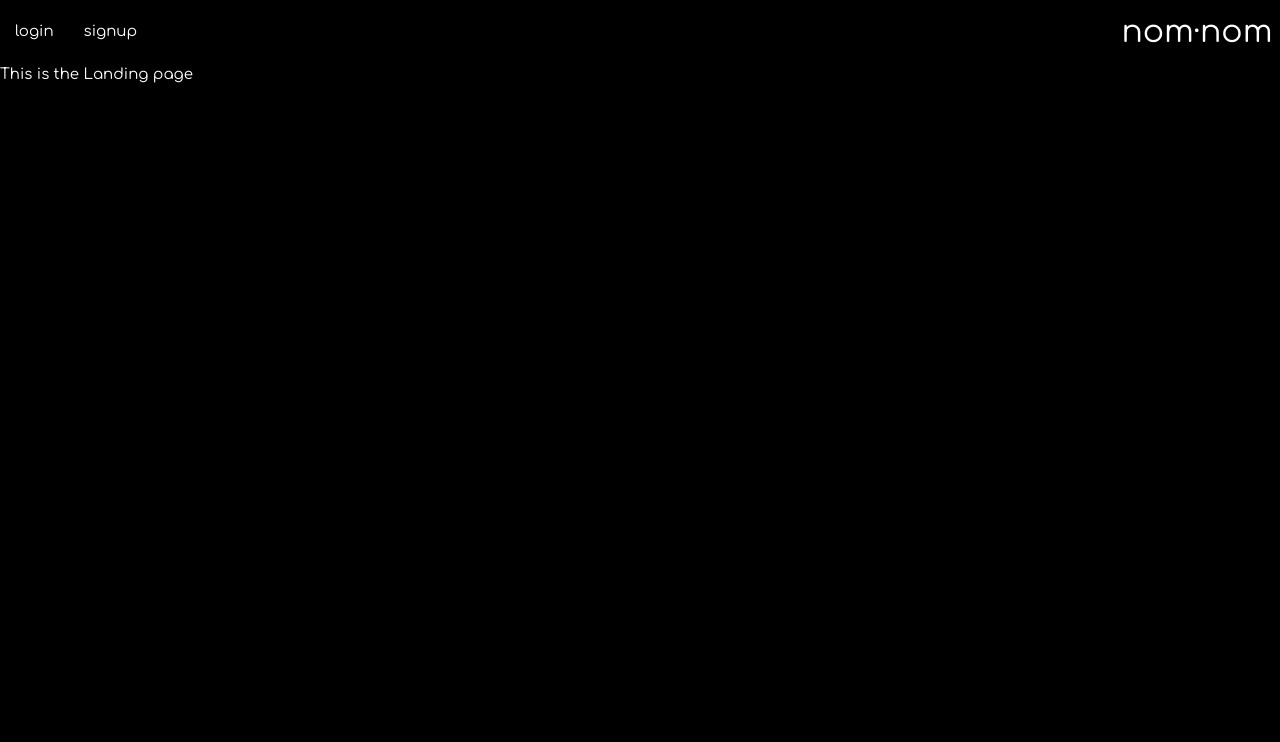
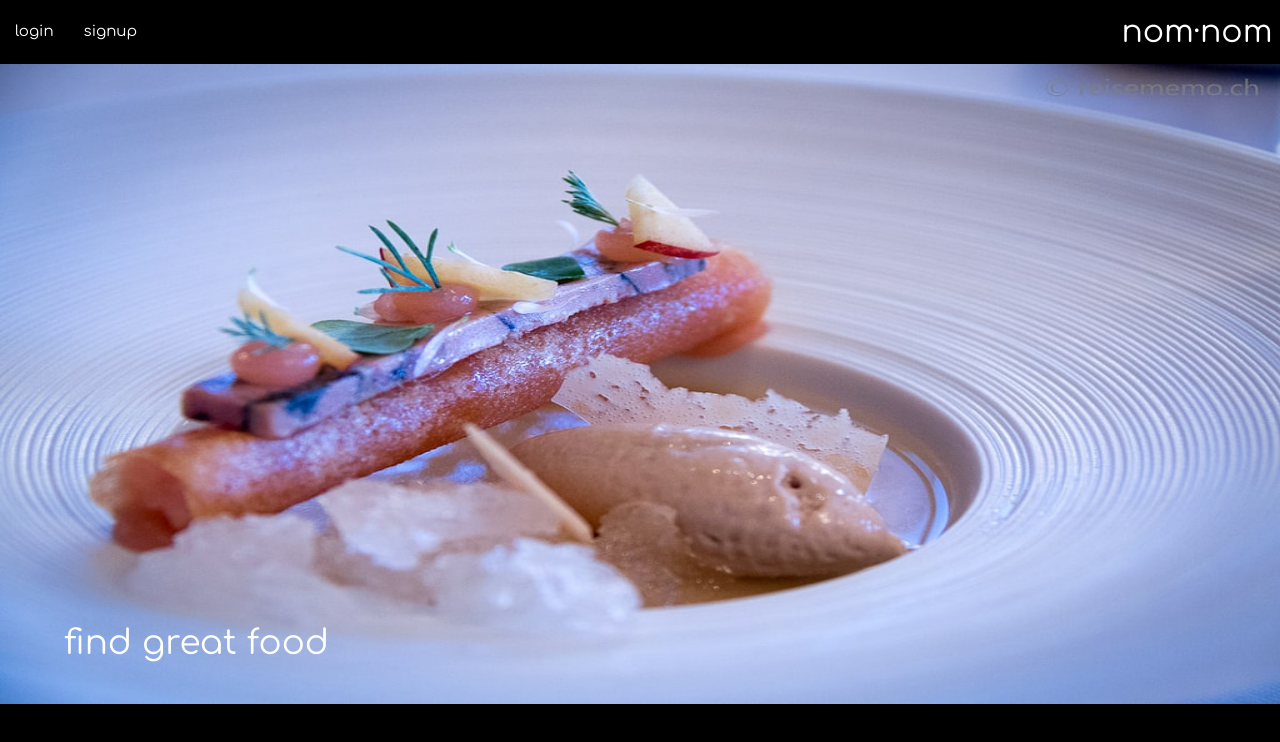
Before and after one commit to oldboy303/nomnom, a website: page public/index.html in a window 1280 px wide. Drawn offline with nearby package versions, Linux system fonts and the light colour scheme; some packages are replaced by stand-ins of ours.

Commit message:
Home page tweaks

```diff
--- a/public/app.module.js
+++ b/public/app.module.js
@@ -19,7 +19,7 @@
     $stateProvider
       .state('home', {
         url: '/',
-        template: 'This is the Landing page'
+        template: '<div class="home-container"><img src="style/images/home_image.jpg"><h4>find great food</h4></div>'
       })
       .state('signup', {
         url: '/signup',
--- a/public/index.html
+++ b/public/index.html
@@ -35,6 +35,7 @@
   <script src="directives/recipeCard.directive.js"></script>
   <script src="directives/search.directive.js"></script>
   <script src="directives/searchRecipeCard.directive.js"></script>
+  <script src="directives/home.directive.js"></script>
 
 </body>
 </html>
--- a/public/style/style.css
+++ b/public/style/style.css
@@ -6,3 +6,21 @@ body {
   width: 70% !important;
   height: 80% !important
 }
+
+.home-container {
+  position: relative;
+  width: 100%;
+}
+
+.home-container img {
+  width: 100%;
+  height: 640px;
+}
+
+.home-container h4 {
+  position: absolute;
+  top: 84%;
+  left: 5%;
+  /* transform: translate(-50%, -50%);
+  -ms-transform: translate(-50%, -50%); */
+}
```
Also changed, not shown: public/style/images/home_image.jpg (added).
